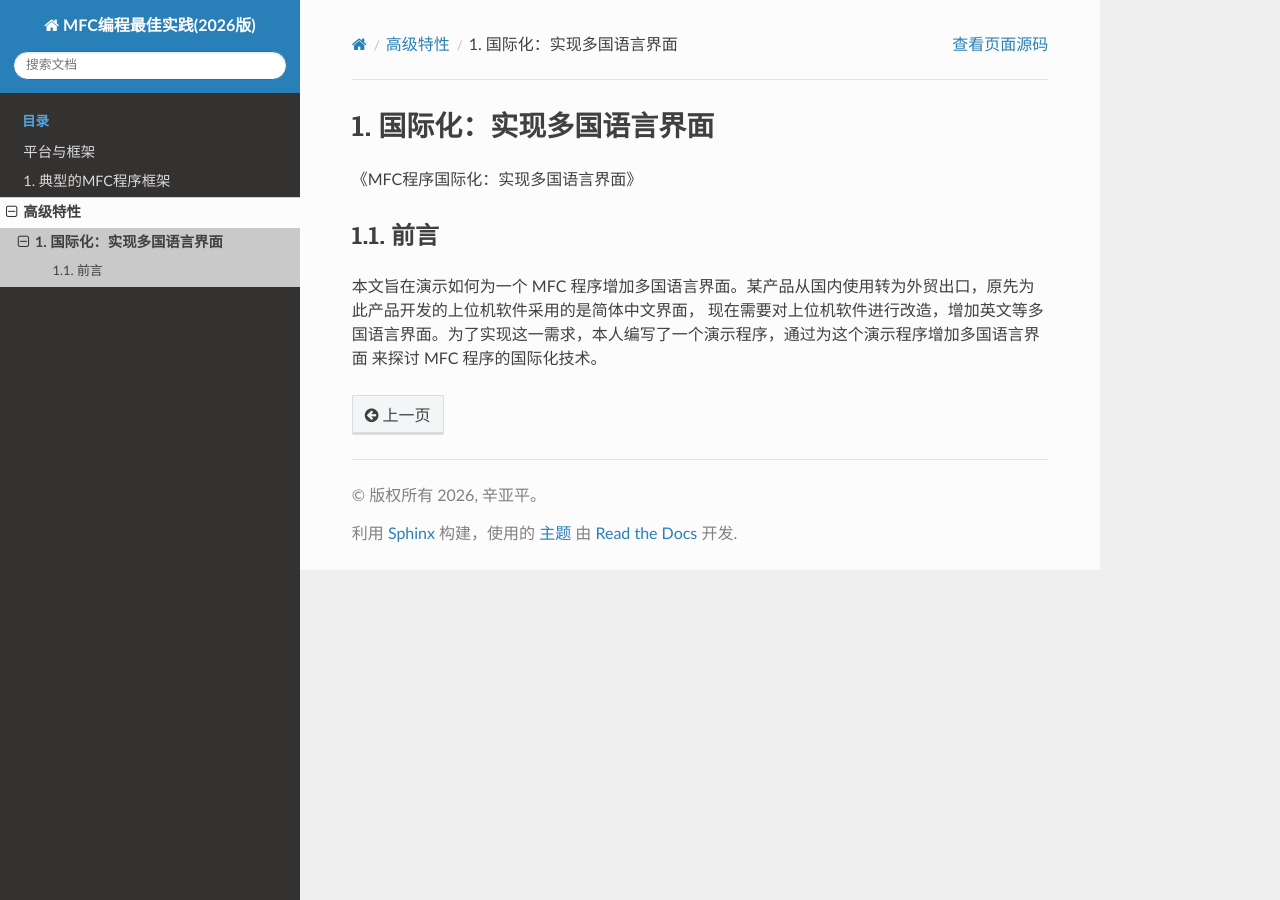
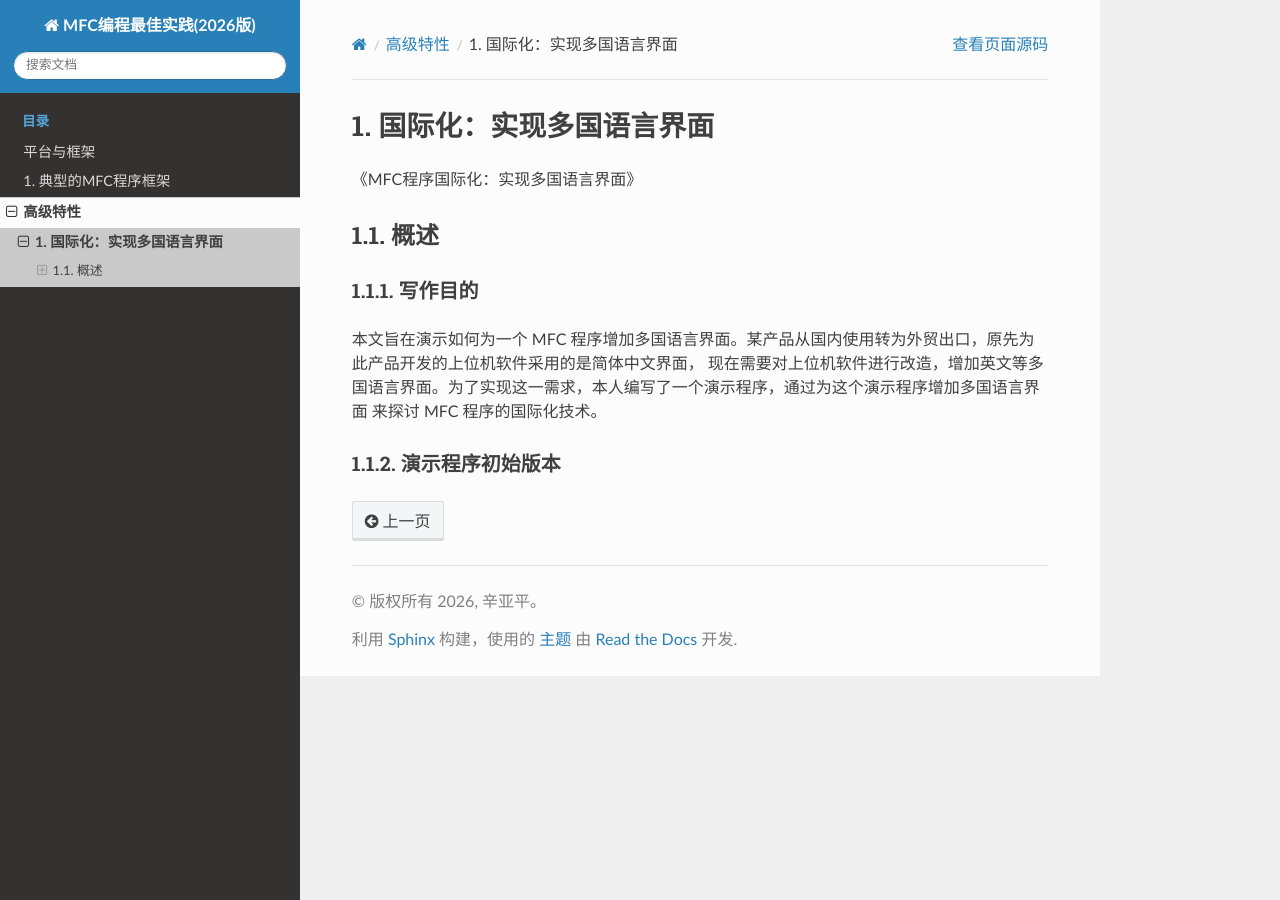
Before and after one commit to yapingxin/MFCBP2026, a Sphinx documentation site: the page built from docs/advanced-features/mfc_multilingual.rst, in a window 1280 px wide. Built offline with Sphinx 7.4.7 and the Read the Docs theme 3.1.0, drawn with Linux system fonts in a browser that asks for light colours.

Commit message:
Update mfc_multilingual.rst

```diff
--- a/docs/advanced-features/mfc_multilingual.rst
+++ b/docs/advanced-features/mfc_multilingual.rst
@@ -4,9 +4,15 @@
 
 《MFC程序国际化：实现多国语言界面》
 
-前言
+概述
 ------
+
+写作目的
+~~~~~~~~~~
 
 本文旨在演示如何为一个 MFC 程序增加多国语言界面。某产品从国内使用转为外贸出口，原先为此产品开发的上位机软件采用的是简体中文界面，
 现在需要对上位机软件进行改造，增加英文等多国语言界面。为了实现这一需求，本人编写了一个演示程序，通过为这个演示程序增加多国语言界面
 来探讨 MFC 程序的国际化技术。
+
+演示程序初始版本
+~~~~~~~~~~~~~~~~~~
```
